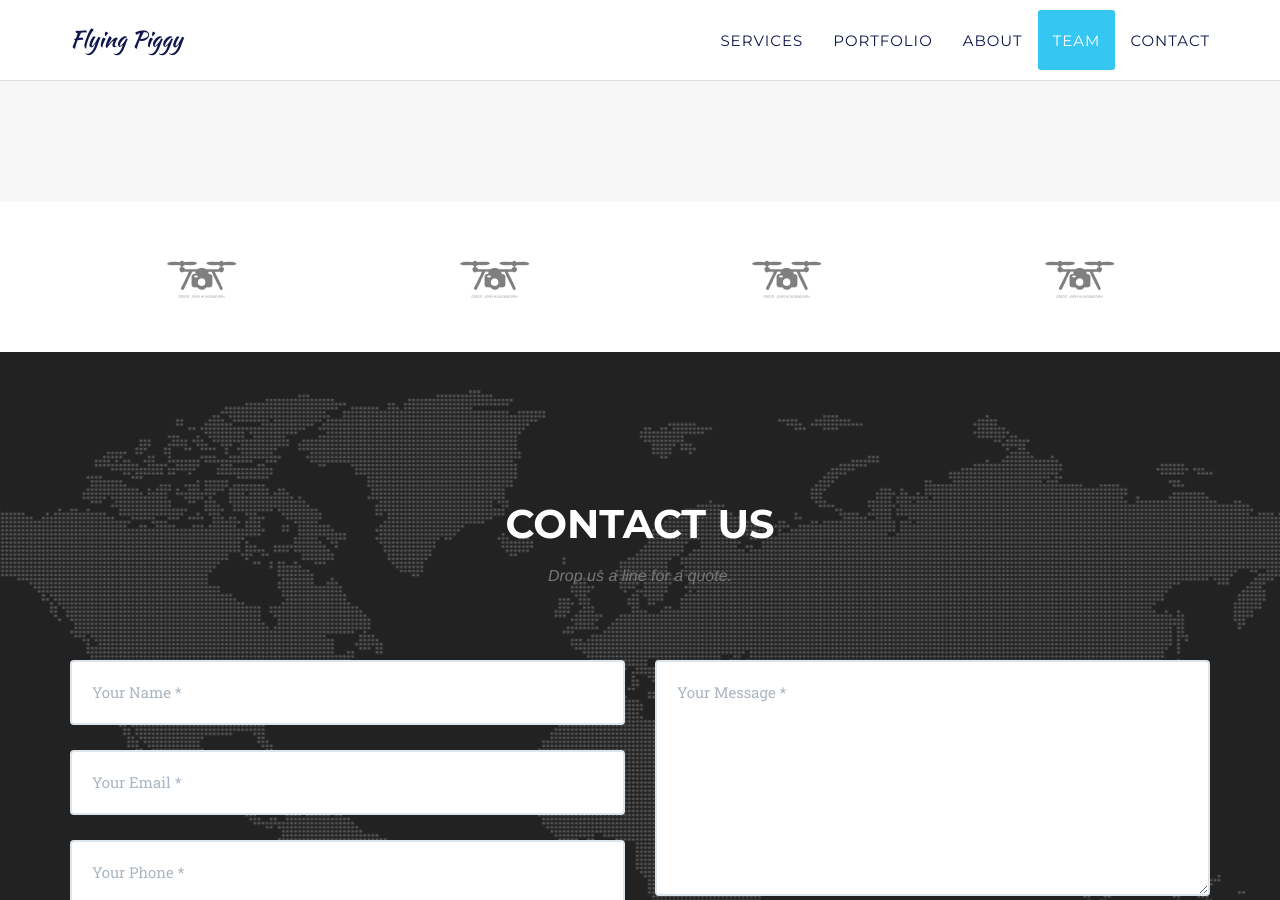
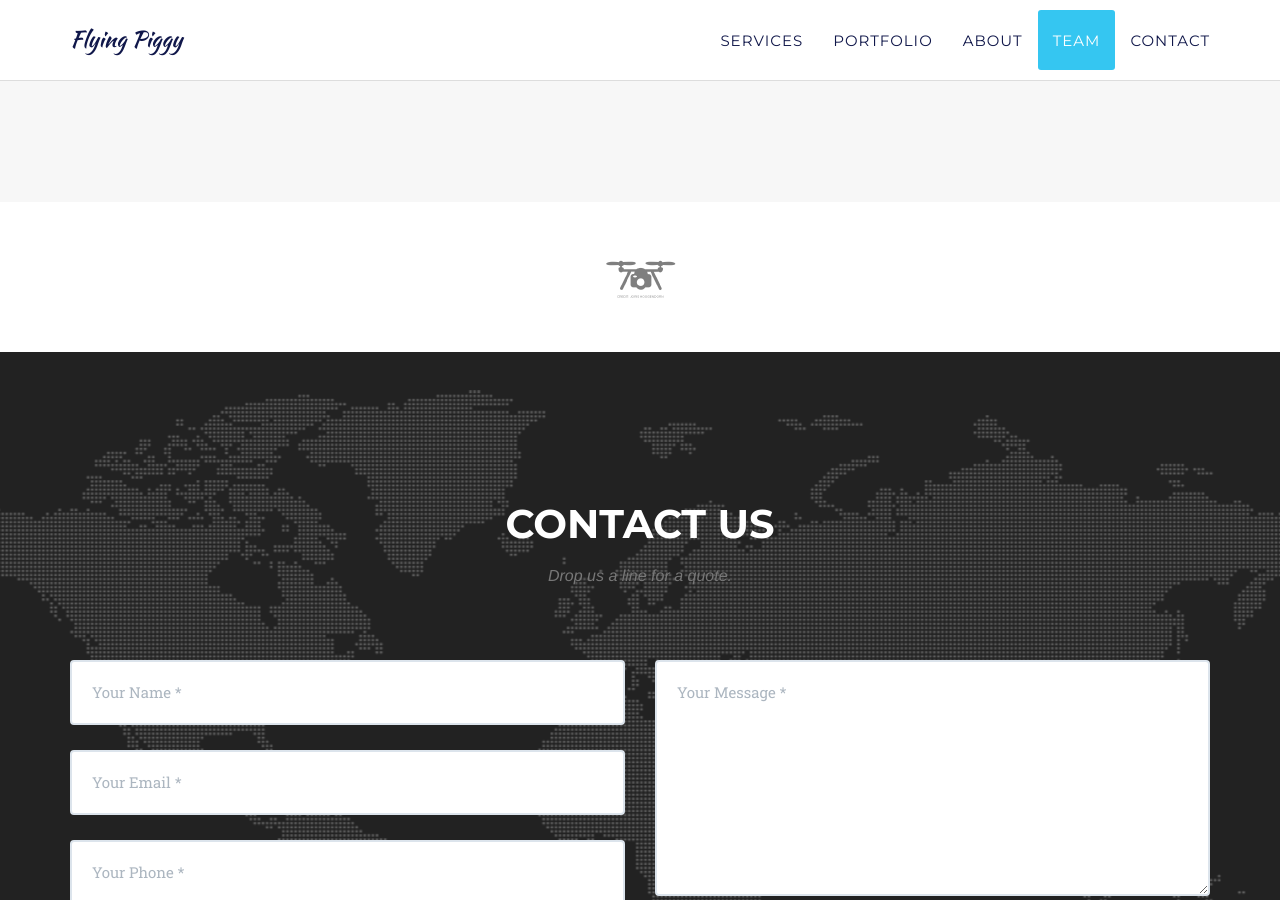
Before and after one commit to dronepiggy/dronepiggy.github.io, a Jekyll site: the page built from index.html, in a window 1280 px wide and 900 px high, scrolled down 5315 px. Built offline with Jekyll 4.4.1, drawn with Linux system fonts in a browser that asks for light colours; some web fonts are replaced.

Commit message:
one generic drone, centered

```diff
--- a/_includes/clients.html
+++ b/_includes/clients.html
@@ -1,27 +1,10 @@
 <!-- Clients Aside -->
     <aside class="clients">
         <div class="container">
-            <div class="row">
-                <div class="col-md-3 col-sm-6">
-                    <a href="#">
-                        <img src="img/logos/generic-drone.png" class="img-responsive img-centered" alt="">
-                    </a>
-                </div>
-                <div class="col-md-3 col-sm-6">
-                    <a href="#">
-                        <img src="img/logos/generic-drone.png" class="img-responsive img-centered" alt="">
-                    </a>
-                </div>
-                <div class="col-md-3 col-sm-6">
-                    <a href="#">
-                        <img src="img/logos/generic-drone.png" class="img-responsive img-centered" alt="">
-                    </a>
-                </div>
-                <div class="col-md-3 col-sm-6">
-                    <a href="#">
-                        <img src="img/logos/generic-drone.png" class="img-responsive img-centered" alt="">
-                    </a>
-                </div>
+            <div class="block-center">
+                <a href="#">
+                    <img src="img/logos/generic-drone.png" class="img-responsive img-centered" alt="">
+                </a>
             </div>
         </div>
     </aside>
```
